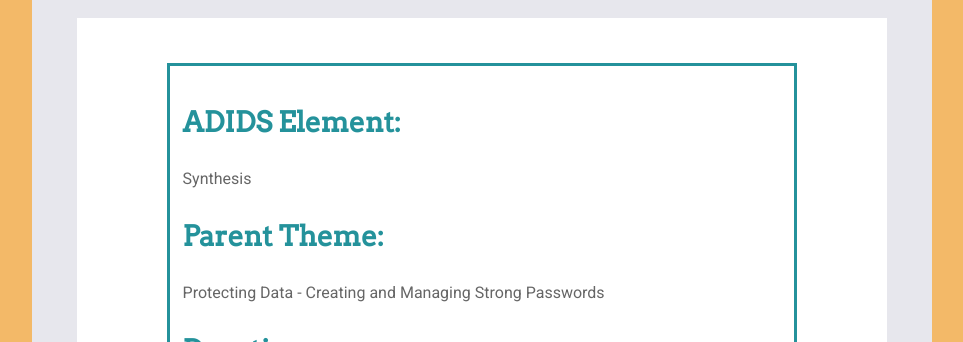
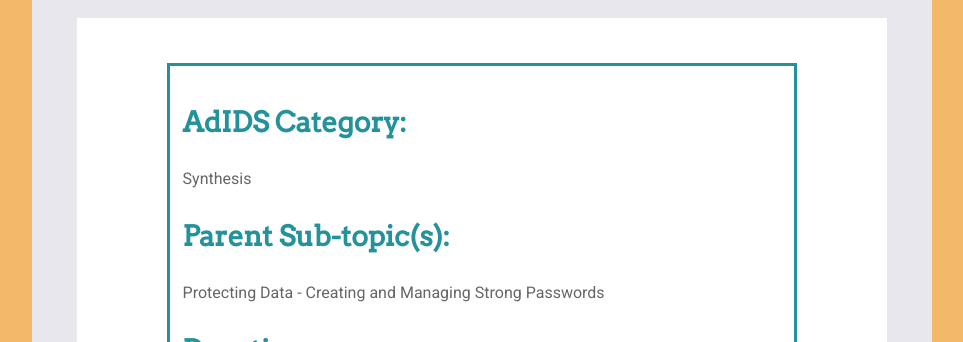
Before and after one commit to levelupcc/level-up, a Jekyll site: the page built from _pages/curriculum/protecting-data/creating-and-managing-strong-passwords/synthesis/synthesis-creating-and-managing-strong-passwords.md, in a window 1280 px wide. Shown: the part 594-936 px from the top of the page, without its empty margins (158-1121 px from the left). Built offline with Jekyll 4.4.1, drawn with Linux system fonts in a browser that asks for light colours; a script that is not in the unit is left out; comment, search, counter and statistics services are not loaded.

Commit message:
Update content-page.html

```diff
--- a/_layouts/content-page.html
+++ b/_layouts/content-page.html
@@ -14,8 +14,8 @@ layout: default
 {% if page.adids != nil %}
 <section class="section-block">
   <div class="metabox">
-    <p><h3>ADIDS Element: </h3>{{ page.adids }}</p>
-    <p><h3>Parent Theme: </h3>{{ page.parent }}</p>
+    <p><h3>AdIDS Category: </h3>{{ page.adids }}</p>
+    <p><h3>Parent Sub-topic(s): </h3>{{ page.parent }}</p>
     <p><h3>Duration: </h3>{{ page.duration }}</p>
     <p><h3>Summary: </h3></p>{{ page.summary }}
   </div>
```
